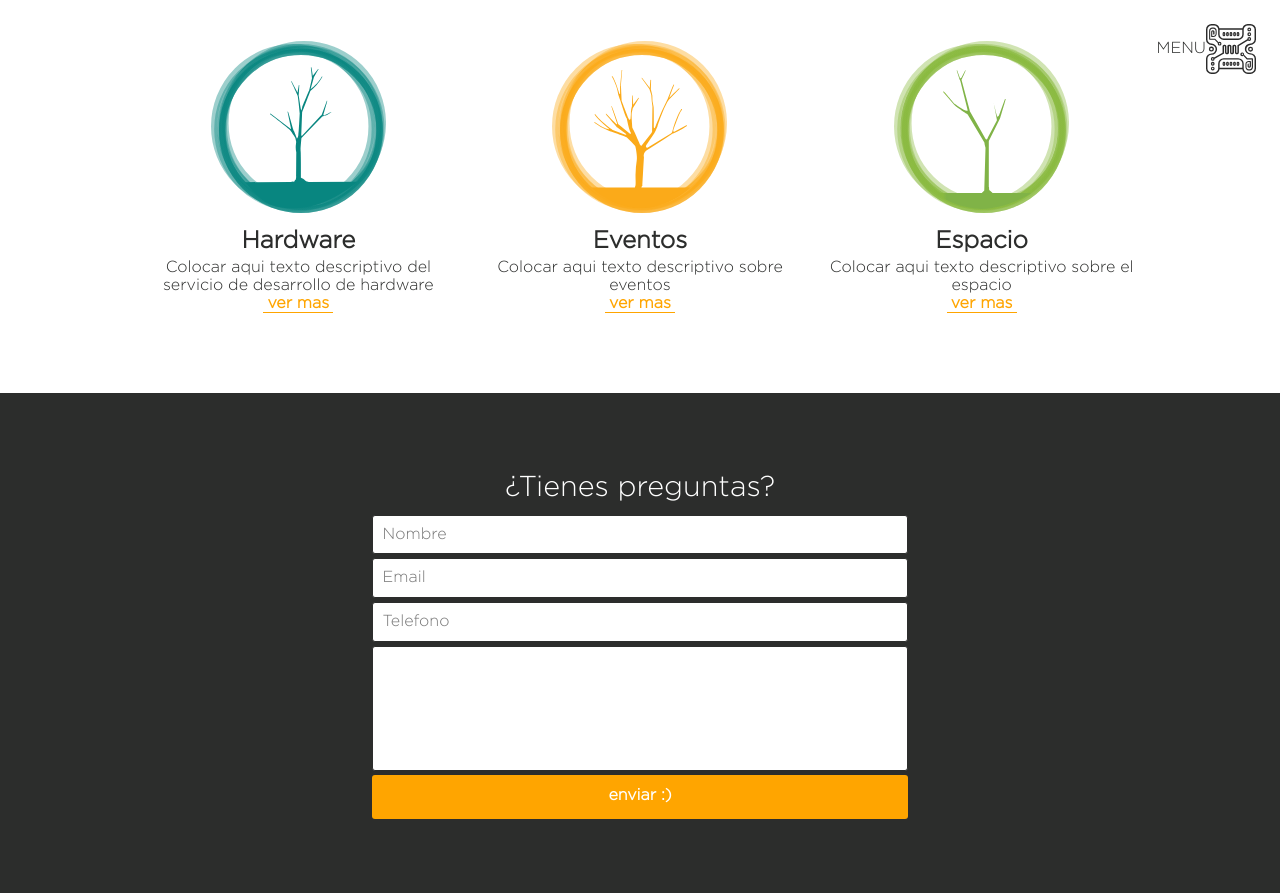
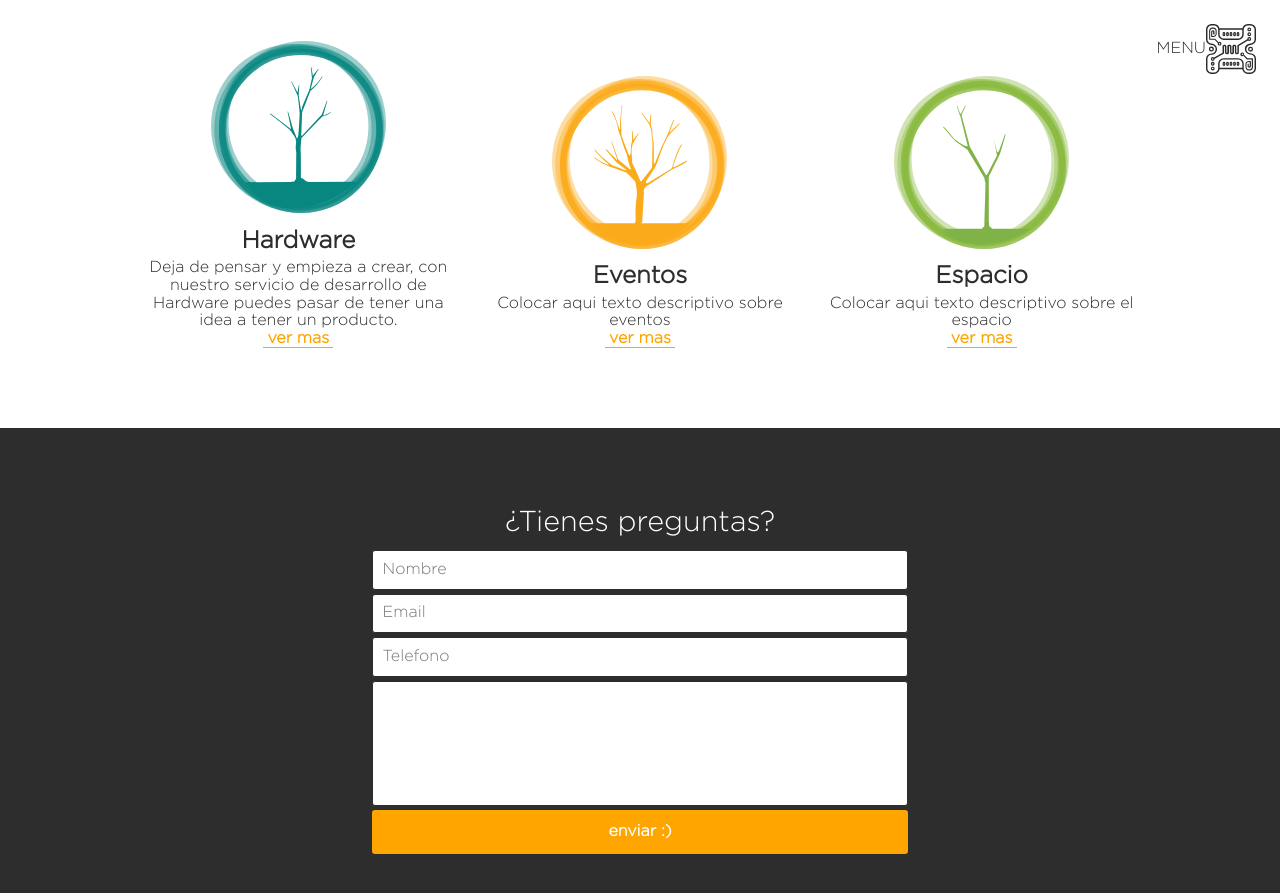
Before and after one commit to Xibalbahackerspace/xibalbahackerspace.github.io, a Jekyll site: the page built from index.html, in a window 1280 px wide and 900 px high, scrolled down 459 px. Shown: the top 893 px of the window. Built offline with Jekyll 4.4.1, drawn with Linux system fonts in a browser that asks for light colours.

Commit message:
Update hardware.md

```diff
--- a/_includes/home/hardware.md
+++ b/_includes/home/hardware.md
@@ -1 +1 @@
-Colocar aqui texto descriptivo del servicio de desarrollo de hardware
+Deja de pensar y empieza a crear, con nuestro servicio de desarrollo de Hardware puedes pasar de tener una idea a tener un producto.
```
